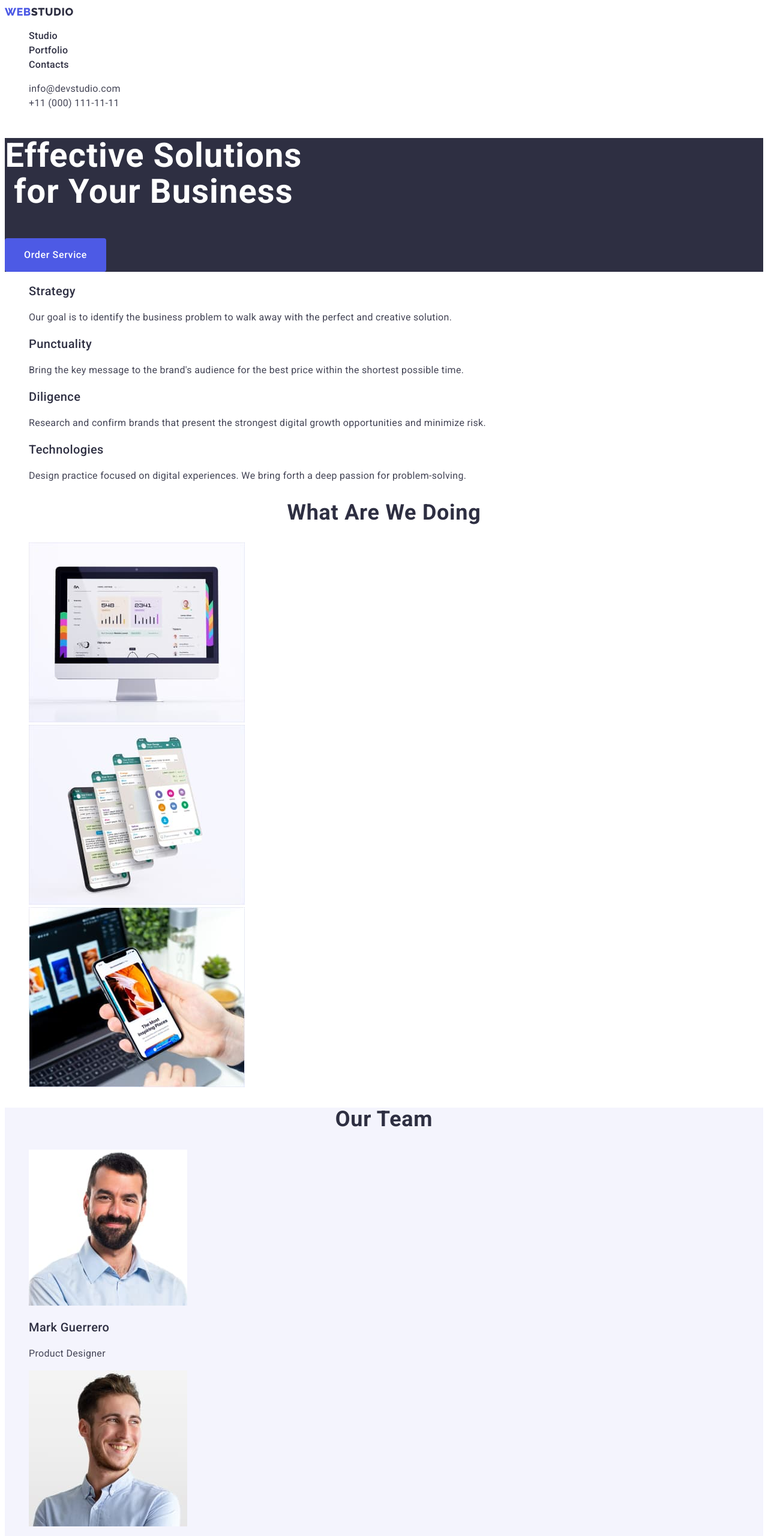
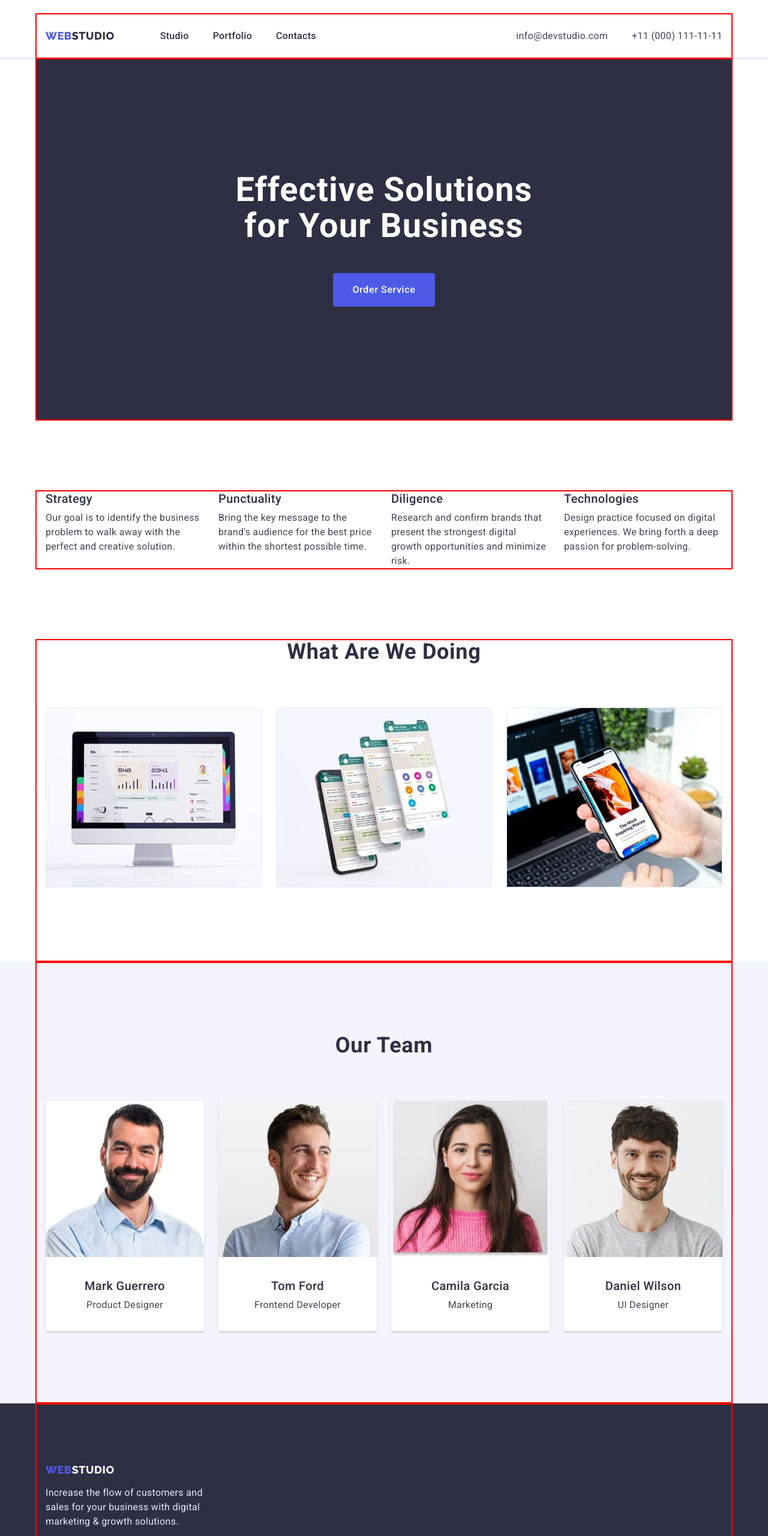
Before and after one commit to AnnaYakovenko29/goit-markup-hw-03, a plain HTML site: page index.html in a window 1280 px wide. Shown: the top 2560 px of the page at 60% size. Drawn offline with nearby package versions, Linux system fonts and the light colour scheme.

Commit message:
goit-markup-hw-03

```diff
--- a/css/styles.css
+++ b/css/styles.css
@@ -8,6 +8,15 @@
     --primery-link-color: #404BBF;
     --backgrounds-color: #F4F4FD;
     --cornflower-color: #E7E9FC;
+}
+
+p, h1, h2, h3, h4, h5, h6 {
+    margin: 0;
+}
+
+ul {
+    margin: 0;
+    padding-left: 0;
 }
 
 body {
@@ -24,7 +33,20 @@ body {
     text-decoration: none;
 }
 
+.container {
+    width: 1158px;
+    padding-left: 15px;
+    padding-right: 15px;
+    margin: 0 auto;
+    outline: 2px solid red;
+}
+
 /*======HEADER========*/
+
+.header {
+    padding-top: 24px;
+    border-bottom: solid var(--cornflower-color);
+}
 
 .header-logo {
     font-family: var(--secondary-font);
@@ -37,6 +59,9 @@ body {
     letter-spacing: 0.03em;
     text-transform: uppercase;
     color: var(--tertiary-text-color);
+    margin-right: 76px;
+    padding-top: 24px;
+    padding-bottom: 24px;
 }
 
 .header-logo-color {
@@ -67,6 +92,27 @@ body {
     color: var(--primery-link-color);
 }
 
+.header-navigation {
+    display: flex;
+    align-items: center;
+    margin-right: auto;
+}
+
+.header-list  {
+    display: flex;
+    gap: 40px;
+}
+
+.header-container {
+    display: flex;
+    align-items: center;
+}
+
+.contact-list {
+    display: flex;
+    gap: 40px;
+}
+
 /*======HERO========*/
 
 .hero-title {
@@ -77,6 +123,7 @@ body {
     text-align: center;
     letter-spacing: 0.02em;
     color: var(--accent-color);
+
 }
 
 .hero-btn {
@@ -93,6 +140,8 @@ body {
     border: none;
     padding: 16px 32px;
     border-radius: 4px;
+    display: block;
+    margin: 0 auto;
 }
 
 .hero-btn:hover,
@@ -101,11 +150,24 @@ body {
 }
 
 .hero {
-    background: var(--primery-text-color);
 }
 
+.hero-wrap {
+    background: var(--primery-text-color);
+    display: flex;
+    flex-direction: column;
+    align-items: center;
+    padding: 188px 472px;
+    gap: 48px;
+
+}
 
 /*======ADVANTAGES========*/
+
+.advantages {
+    padding-top: 120px;
+    padding-bottom: 120px;
+}
 
 .visually-hidden {
     position: absolute;
@@ -127,12 +189,24 @@ body {
     line-height: 1.2;
     letter-spacing: 0.02em;
     color: var(--primery-text-color);
+    margin-bottom: 8px;
 }
 
 .advantages-text {
     line-height: 1.5;
     letter-spacing: 0.02em;
     color: var(--secondary-text-color);
+}
+
+.advantages-list {
+    display: flex;
+    justify-content: center;
+    gap: 24px;
+}
+
+.advantages-item {
+    width: calc((100% - 3*24px)\4);
+    width: 264px;
 }
 
 /*======WHAT ARE WE DOING========*/
@@ -145,6 +219,21 @@ body {
     letter-spacing: 0.02em;
     text-transform: capitalize;
     color: var(--primery-text-color);
+    margin-bottom: 72px;
+}
+
+.examples-list {
+    padding-bottom: 120px;
+}
+
+.examples-list {
+    display: flex;
+    align-items: center;
+    gap: 24px;
+}
+
+.examples-item {
+    width: calc((100% - 2*24px)\3);
 }
 
 /*======OUR TEAM========*/
@@ -161,6 +250,8 @@ body {
     letter-spacing: 0.02em;
     text-transform: capitalize;
     color: var(--primery-text-color);
+    padding-top: 120px;
+    margin-bottom: 72px;
 }
 
 .team-subtitle {
@@ -169,12 +260,31 @@ body {
     line-height: 1.2;
     letter-spacing: 0.02em;
     color: var(--primery-text-color);
+    margin-top: 32px;
+    margin-bottom: 8px;
+    text-align: center;
 }
 
 .team-text {
     line-height: 1.5;
     letter-spacing: 0.02em;
     color: var(--secondary-text-color);
+    padding-bottom: 32px;
+    text-align: center;
+}
+
+.team-list {
+    padding-bottom: 120px;
+    display: flex;
+    align-items: center;
+    gap: 24px;
+}
+
+.team-item {
+    width: calc((100% - 3*24px)\4);
+    background: var(--accent-color);
+    box-shadow: 0px 1px 6px rgba(46, 47, 66, 0.08), 0px 1px 1px rgba(46, 47, 66, 0.16), 0px 2px 1px rgba(46, 47, 66, 0.08);
+    border-radius: 0px 0px 4px 4px;
 }
 
 /*======FOOTER========*/
@@ -191,6 +301,8 @@ body {
     letter-spacing: 0.03em;
     text-transform: uppercase;
     color: var(--tertiary-text-color);
+    padding-top: 100px;
+    margin-bottom: 16px;
 }
 
 .footer-logo-color {
@@ -201,7 +313,10 @@ body {
     line-height: 1.5;
     letter-spacing: 0.02em;
     color: var(--cornflower-color);
+    padding-bottom: 100px;
+    max-width: 264px;
 }
+
 
 .footer {
     background: var(--primery-text-color);
@@ -235,10 +350,46 @@ body {
     line-height: 1.2;
     letter-spacing: 0.02em;
     color: var(--primery-text-color);
+    margin-top: 32px;
+    margin-bottom: 8px;
+    padding-left: 16px;
 }
 
 .portfolio-text {
     line-height: 1.5;
     letter-spacing: 0.02em;
     color: var(--secondary-text-color);
+    padding-bottom: 32px;
+    margin-top: 8px;
+    padding-left: 16px;
 }
+
+.portfolio-list {
+    padding-bottom: 120px;
+    display: flex;
+    flex-wrap: wrap;
+    row-gap: 48px;
+    column-gap: 24px;
+    margin-top: 72px;
+    padding-bottom: 120px;
+}
+
+.portfolio-item {
+    flex-basis: calc((100% - 2*48px)\3);
+    background: var(--accent-color);
+}
+
+.menu-list {
+    display: flex;
+    gap: 24px;
+    justify-content: center;
+    padding-top: 96px;
+}
+
+.portfolio-border {
+    border: 1px solid #E7E9FC;
+    border-top: none;
+    padding-top: 32px;
+    padding-bottom: 32px;
+    padding-left: 16px;
+}
--- a/index.html
+++ b/index.html
@@ -9,17 +9,24 @@
     <link rel="preconnect" href="https://fonts.googleapis.com">
     <link rel="preconnect" href="https://fonts.gstatic.com" crossorigin>
     <link href="https://fonts.googleapis.com/css2?family=Raleway:wght@800&family=Roboto:wght@400;500;700;900&display=swap" rel="stylesheet">
+    <link
+      rel="stylesheet"
+      href="https://cdnjs.cloudflare.com/ajax/libs/modern-normalize/1.1.0/modern-normalize.min.css"
+      integrity="sha512-wpPYUAdjBVSE4KJnH1VR1HeZfpl1ub8YT/NKx4PuQ5NmX2tKuGu6U/JRp5y+Y8XG2tV+wKQpNHVUX03MfMFn9Q=="
+      crossorigin="anonymous"
+      referrerpolicy="no-referrer" />
     <link rel="stylesheet" href="./css/styles.css">
 </head>
 <body>
 
   <!--HEADER-->
   <header class="header">
+    <div class="container header-container">
     <nav class="header-navigation">
         <a class="header-logo link" href="./index.html">
             Web <span class="header-logo-color">Studio</span>
         </a>
-            <ul class="header list">
+        <ul class="header-list list">
             <li class="header-item">
                 <a class="header-link link" href="./index.html">Studio</a>
             </li>
@@ -31,8 +38,8 @@
             </li>
         </ul>
     </nav>
-        <address>
-            <ul class="contact list">
+    <address class="contact">
+        <ul class="contact-list list">
             <li class="contact-item">
                 <a class="header-contact link" href="mailto:info@devstudio.com">info@devstudio.com</a>
             </li>
@@ -41,6 +48,7 @@
             </li>
         </ul>
     </address>
+    </div>
 </header>
 
     <main>
@@ -48,13 +56,16 @@
   <!--HERO-->
 
         <section class="hero">
+            <div class="container hero-wrap">
             <h1 class="hero-title">Effective Solutions for Your Business</h1>
             <button class="hero-btn" type="button">Order Service</button>
+            </div>
         </section>
 
   <!--ADVANTAGES-->
 
         <section class="advantages">
+            <div class="container">
             <h2 class="visually-hidden">Our advantages</h2>
             <ul class="advantages-list list">
                 <li class="advantages-item">
@@ -74,11 +85,13 @@
                     <p class="advantages-text">Design practice focused on digital experiences. We bring forth a deep passion for problem-solving.</p>
                 </li>
             </ul>
+        </div>
         </section>
 
   <!--WHAT ARE WE DOING-->
 
         <section class="examples">
+            <div class="container">
             <h2 class="examples-title">What are we doing</h2>
             <ul class="examples-list list">
                 <li class="examples-item">
@@ -91,11 +104,13 @@
                     <img src="./images/what-are-we-doing/site.jpg" alt="Site" width="360" height="300">
                 </li>
             </ul>
+        </div>
         </section>
 
   <!--OUR TEAM-->
 
         <section class="team">
+            <div class="container">
             <h2 class="team-title">Our Team</h2>
             <ul class="team-list list">
                 <li class="team-item">
@@ -119,14 +134,17 @@
                     <p class="team-text">UI Designer</p>
                 </li>
             </ul>
+        </div>
         </section>
     </main>
 
   <!--FOOTER-->
 
     <footer class="footer">
+        <div class="container">
         <a class="footer-logo link" href="./index.html">Web <span class="footer-logo-color">Studio</span></a>
         <p class="footer-text">Increase the flow of customers and sales for your business with digital marketing & growth solutions.</p>
+        </div>
     </footer>
 </body>
 </html>
```
Also changed, not shown: portfolio.html (+35 -4 lines). Lines whose indentation alone changed are shown as unchanged.
